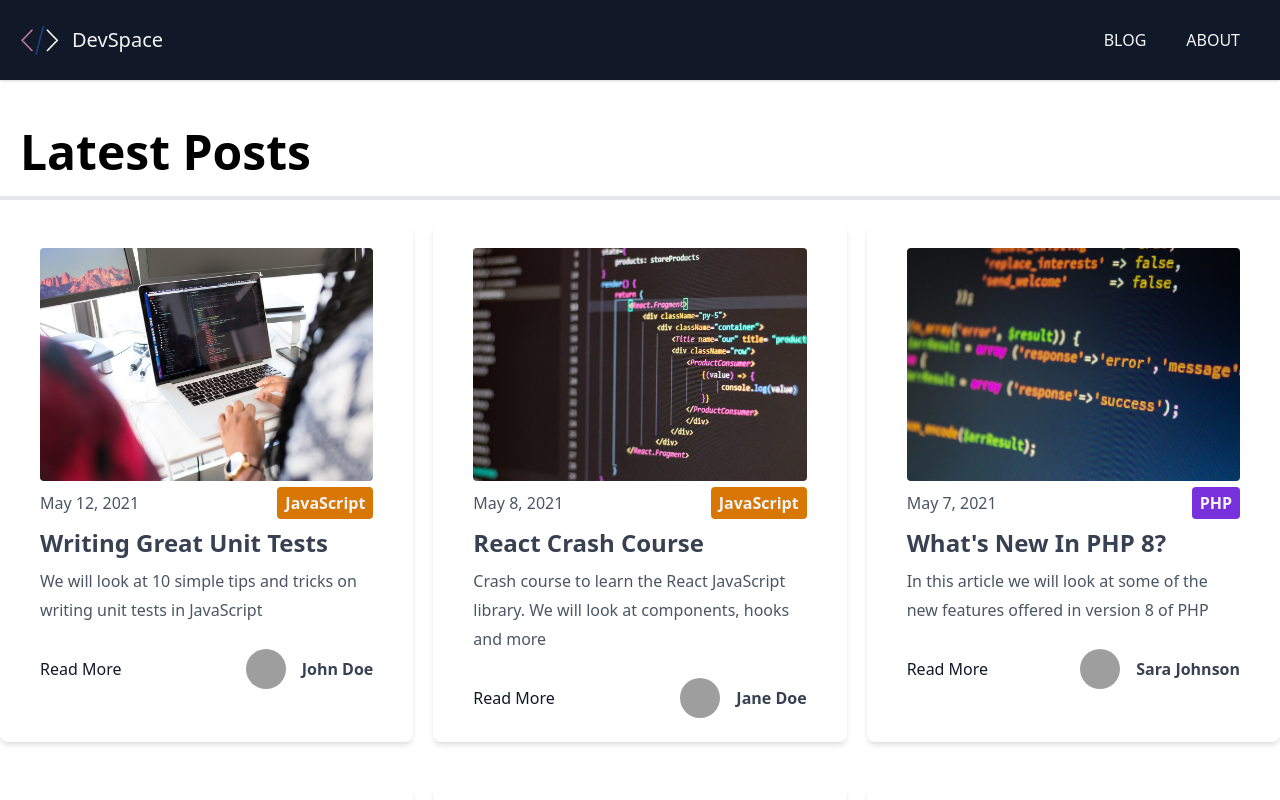
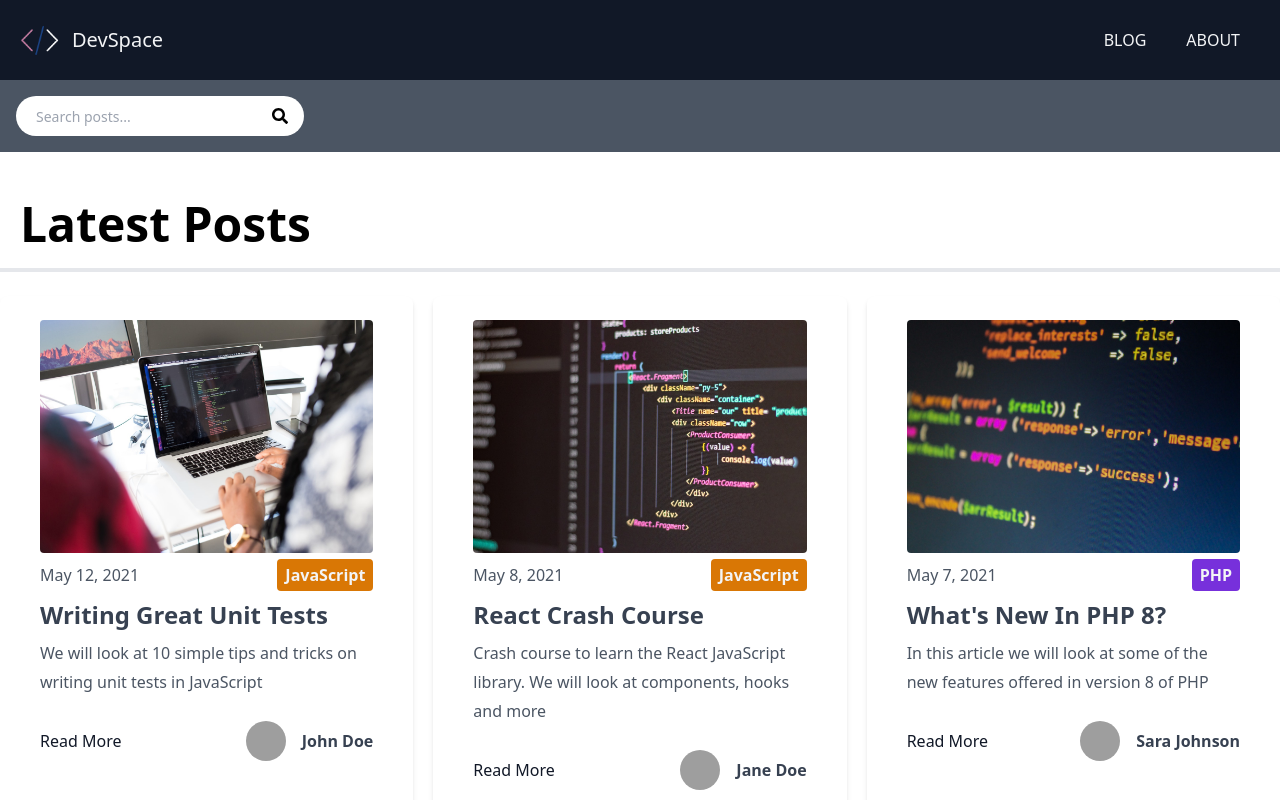
Before and after one commit to Addy-Michael/blog, a Next.js app: page / in a window 1280 px wide. Shown: the top 800 px of the page. Built offline with nearby package versions, Linux system fonts and the light colour scheme; grey boxes are pictures that could not be loaded.

Commit message:
Search component implemented

```diff
--- a/components/Layout.js
+++ b/components/Layout.js
@@ -1,5 +1,6 @@
 import Head from "next/head";
 import Header from "./Header";
+import Search from "./Search";
 import { Children } from "react";
 
 export default function Layout({ title, keywords, description, children }) {
@@ -13,6 +14,7 @@ export default function Layout({ title, keywords, description, children }) {
       </Head>
 
       <Header />
+      <Search />
 
       <main className='container mx-auto my-7'>{children}</main>
     </div>
--- /dev/null
+++ b/components/Search.js
@@ -0,0 +1,29 @@
+import { useState, useEffect } from "react";
+import { FaSearch } from "react-icons/fa";
+
+export default function Search() {
+  const [searchTerm, setSearchTerm] = useState("");
+  const [searchResults, setSearchResults] = useState([]);
+
+  return (
+    <div className='relative bg-gray-600 p-4'>
+      <div className='container mx-auto flex items-center justift-center md:justift-end'>
+        <div className='relative text-gray-600 w-72'>
+          <form>
+            <input
+              type='search'
+              name='search'
+              id='search'
+              className='bg-white h-10 px-5 pr-10 rounded-full text-sm focus:outline-none w-72'
+              value={searchTerm}
+              onChange={(e) => setSearchTerm(e.target.value)}
+              placeholder='Search posts...'
+            />
+
+            <FaSearch className='absolute top-0 right-0 text-black mt-3 mr-4' />
+          </form>
+        </div>
+      </div>
+    </div>
+  );
+}
--- a/package.json
+++ b/package.json
@@ -14,7 +14,8 @@
     "marked": "^3.0.2",
     "next": "11.1.2",
     "react": "17.0.2",
-    "react-dom": "17.0.2"
+    "react-dom": "17.0.2",
+    "react-icons": "^4.2.0"
   },
   "devDependencies": {
     "autoprefixer": "^10.3.3",
```
Also changed, not shown: 1 other file (tests, documents, lock files or other folders).
